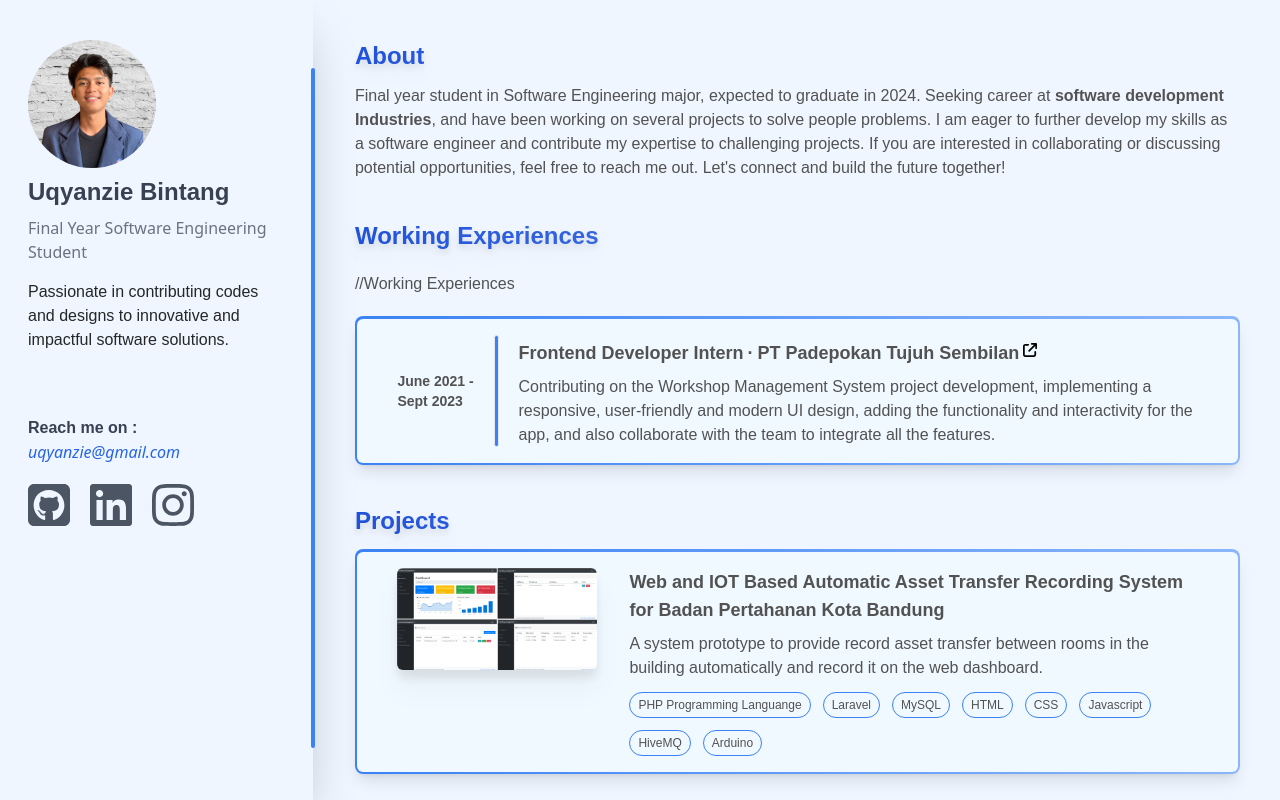
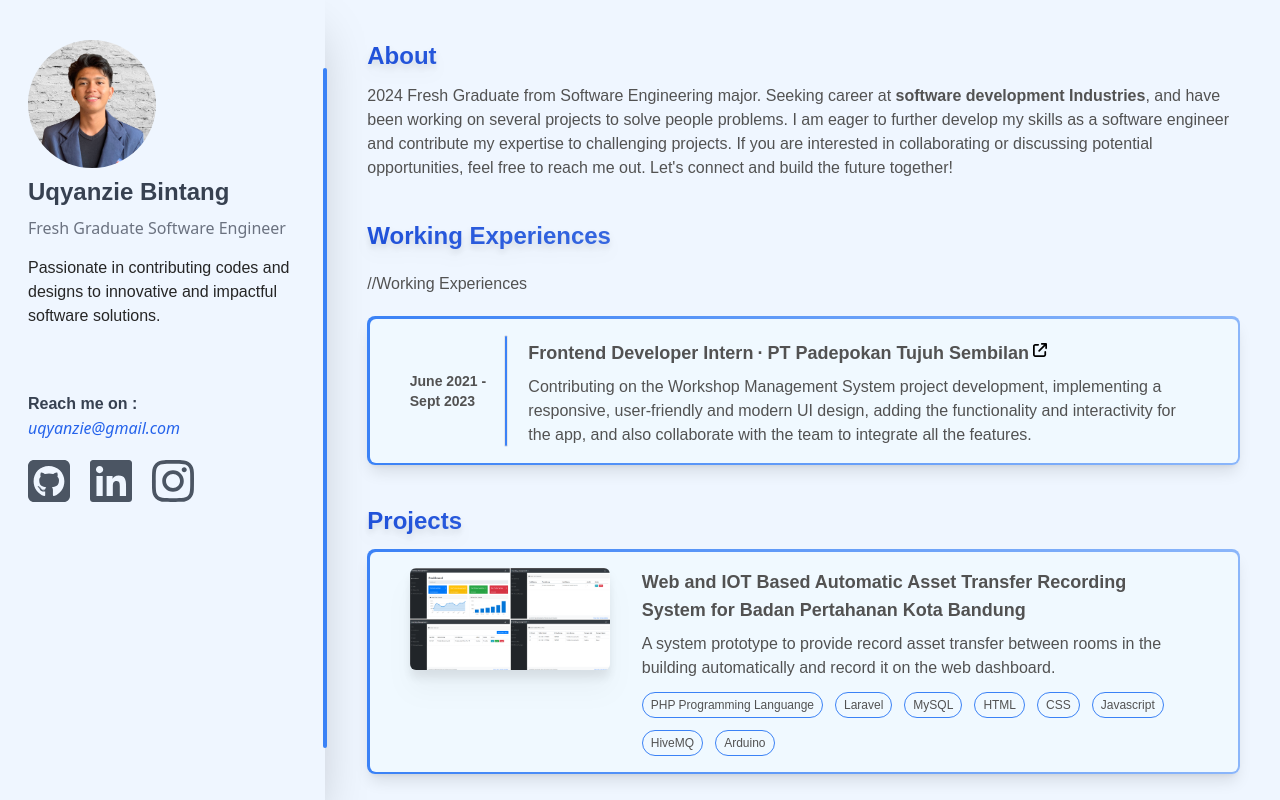
Before and after one commit to uqyanzie/portofolio, a React (Vite) app: page / in a window 1280 px wide. Built offline with nearby package versions, Linux system fonts and the light colour scheme.

Commit message:
update bio

```diff
--- a/src/App.jsx
+++ b/src/App.jsx
@@ -59,7 +59,7 @@ export default function App() {
           <img className="rounded-full w-32 h-32 mb-2" src="/fotopakejasmet.png" style={{objectFit: "cover"}}/>
           <div className="block">
             <h3 className="text-2xl font-semibold mb-2 font-poppins">Uqyanzie Bintang</h3>
-            <h5 className="font-sans text-md text-gray-500 mb-4">Final Year Software Engineering Student</h5>
+            <h5 className="font-sans text-md text-gray-500 mb-4">Fresh Graduate Software Engineer</h5>
             <p className="font-inter pr-8 lg:pr-0 text-neutral-800 font-medium">
               Passionate in contributing codes and designs to innovative and impactful software solutions.
             </p>
@@ -99,7 +99,7 @@ export default function App() {
             <h3 className={`text-2xl font-semibold mb-3 bg-gradient-to-r ${from} ${via} ${to} text-transparent bg-clip-text bg-300% animate-gradient drop-shadow-lg `}>About</h3>
             <div className="flex flex-col gap-5">
               <p className="font-inter">
-                Final year student in Software Engineering major, expected to graduate in 2024.
+                2024 Fresh Graduate from Software Engineering major.
                 Seeking career at <strong>software development Industries</strong>, and have been working on several projects to solve people problems.
                 I am eager to further develop my skills as a software engineer and contribute my expertise to challenging projects. If you are interested in collaborating or discussing potential opportunities, feel free to reach me out.
                 Let's connect and build the future together!
```
